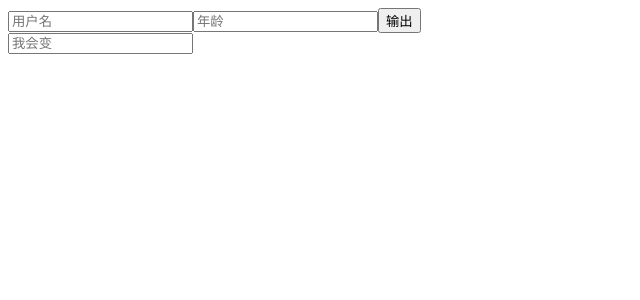
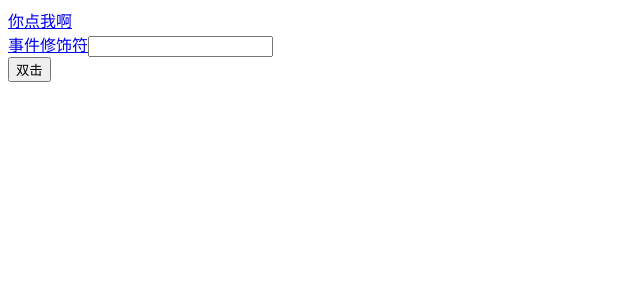
Before and after one commit to nishizbdjy/vue-, a Vue app: page / in a window 1280 px wide. Shown: the top 300 px of the page, without its empty margins (0-640 px from the left). Built offline with nearby package versions, Linux system fonts and the light colour scheme.

Commit message:
完成v-on

```diff
--- /dev/null
+++ b/src/components/v-on.vue
@@ -0,0 +1,30 @@
+<template>
+  <div>
+    <a href="#" v-on:click="w">你点我啊</a>
+    <br />
+    <a href="http://www.baidu.com" @click.prevent="w">事件修饰符</a>
+    <input type="text" @keydown.13="w('fdrfd',$event)" />
+    <br>
+    <button @[msg]="w">双击</button>
+  </div>
+</template>
+
+<script>
+export default {
+  data() {
+    return {
+      msg: "dblclick"
+    };
+  },
+  methods: {
+    w(gh, d) {
+      console.log(gh);
+      console.log(d);
+      console.log("我被点了");
+    }
+  }
+};
+</script>
+
+<style>
+</style>
--- a/src/main.js
+++ b/src/main.js
@@ -1,6 +1,6 @@
 import Vue from 'vue'
 // import App from './App.vue'
-import App from '@/components/v-model.vue'
+import App from '@/components/v-on.vue'
 
 
 Vue.config.productionTip = false
```
